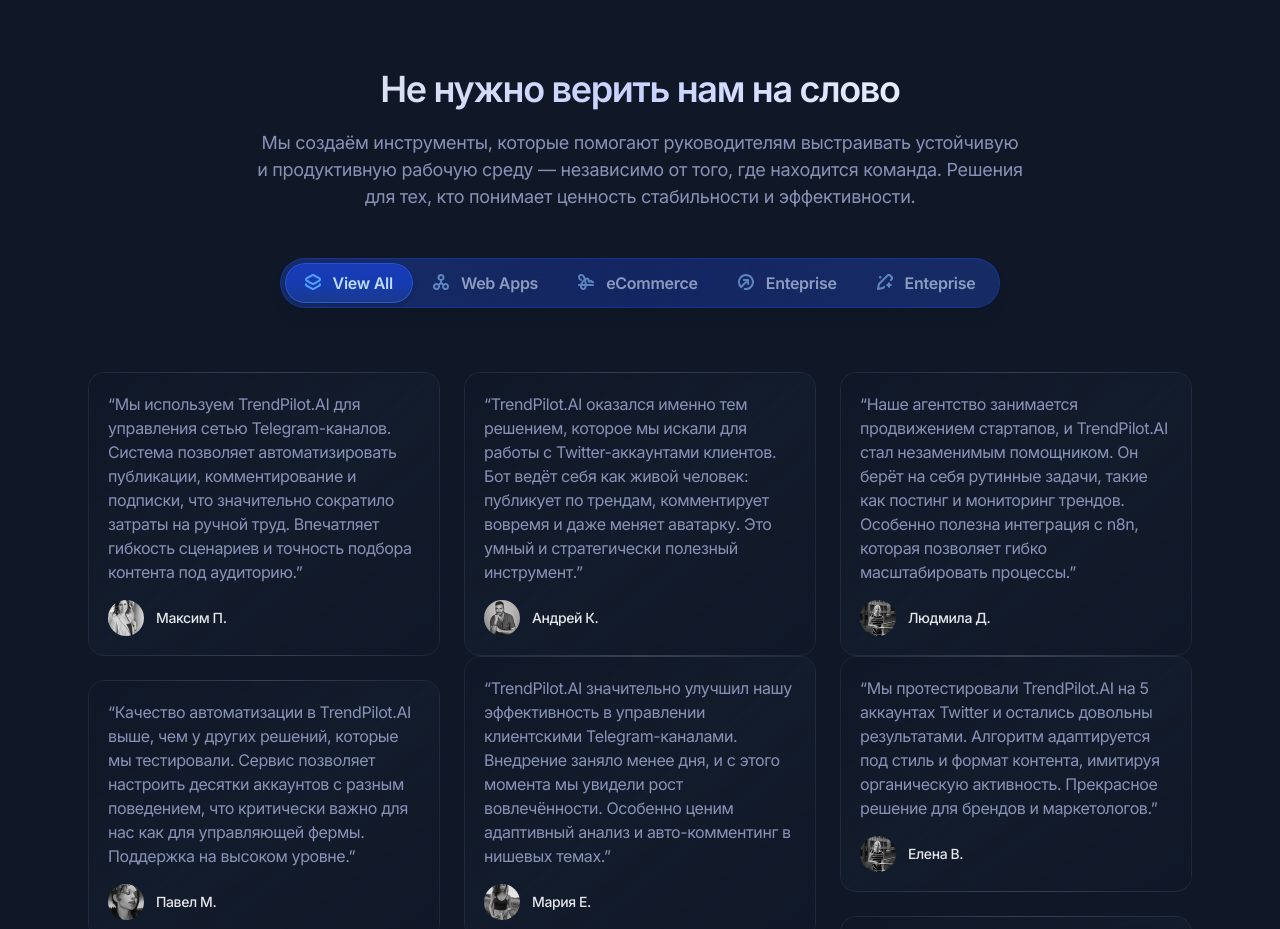
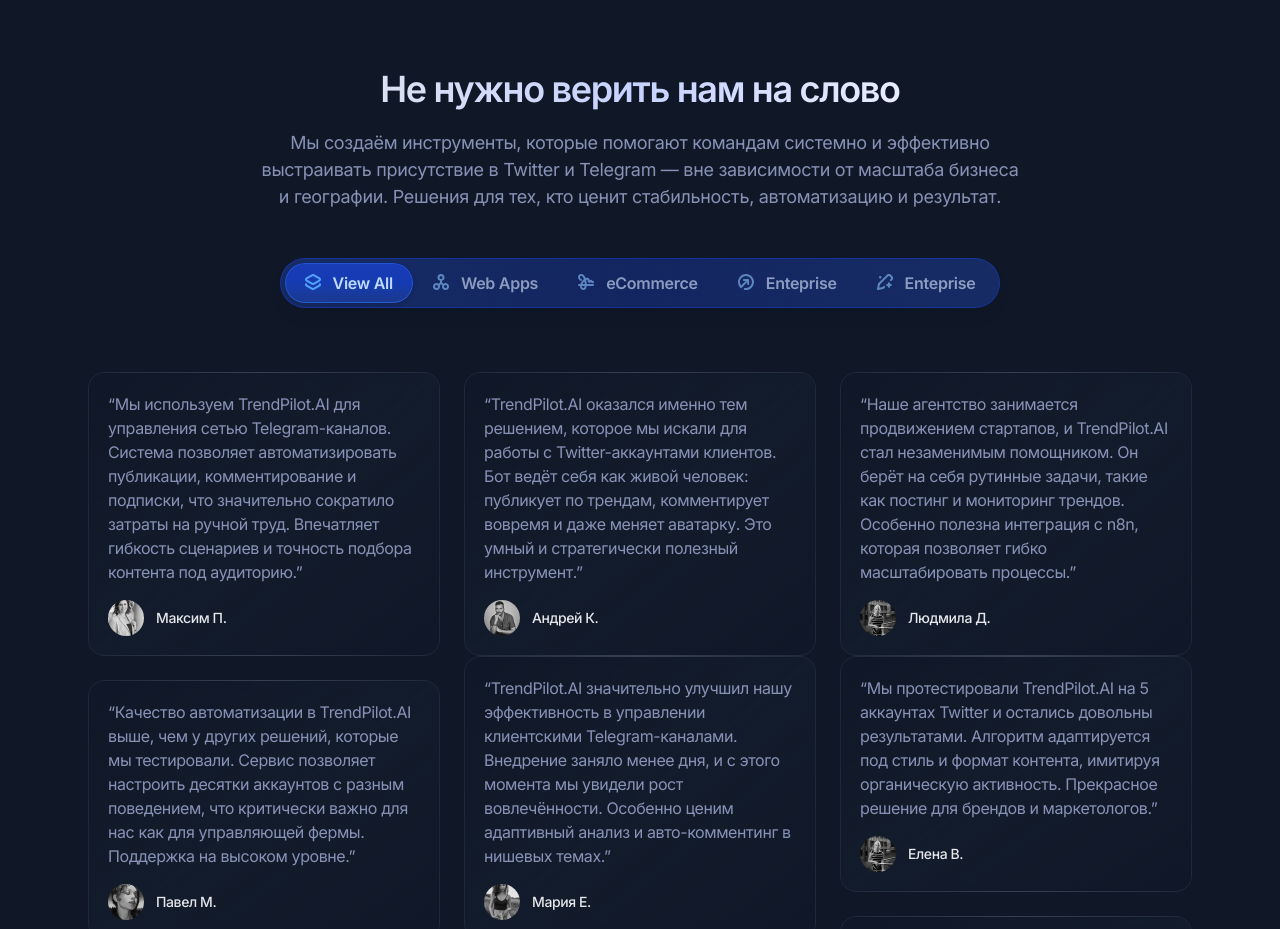
Before and after one commit to cfg111sleepy/ai-landing, a Next.js app: page / in a window 1280 px wide. Shown: the part 3640-4569 px from the top of the page. Built offline with nearby package versions, Linux system fonts and the light colour scheme.

Commit message:
fix text

```diff
--- a/components/testimonials.tsx
+++ b/components/testimonials.tsx
@@ -121,10 +121,7 @@
               Не нужно верить нам на слово
             </h2>
             <p className="text-lg text-indigo-200/65">
-              Мы создаём инструменты, которые помогают руководителям выстраивать
-              устойчивую и продуктивную рабочую среду — независимо от того, где
-              находится команда. Решения для тех, кто понимает ценность стабильности
-              и эффективности.
+              Мы создаём инструменты, которые помогают командам системно и эффективно выстраивать присутствие в Twitter и Telegram — вне зависимости от масштаба бизнеса и географии. Решения для тех, кто ценит стабильность, автоматизацию и результат.
             </p>
           </div>
 
```
